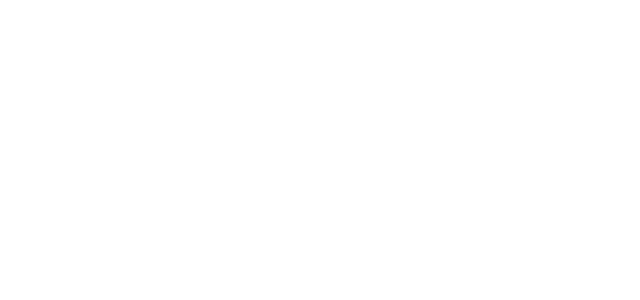
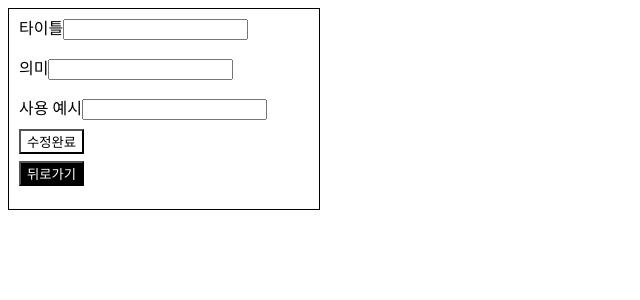
Before and after one commit to U-Jinyeol/react_prac_dictionary, a React (Create React App) app: page /Edit in a window 1280 px wide. Shown: the top 300 px of the page, without its empty margins (0-640 px from the left). Built offline with nearby package versions, Linux system fonts and the light colour scheme.

Commit message:
기본 기능 완성

```diff
--- a/package.json
+++ b/package.json
@@ -6,12 +6,14 @@
     "@testing-library/jest-dom": "^5.14.1",
     "@testing-library/react": "^12.0.0",
     "@testing-library/user-event": "^13.2.1",
+    "firebase": "^9.6.10",
     "react": "^17.0.2",
     "react-dom": "^17.0.2",
     "react-redux": "^7.2.6",
     "react-router-dom": "5.3",
     "react-scripts": "5.0.0",
     "redux": "^4.1.2",
+    "redux-thunk": "^2.4.1",
     "styled-components": "^5.3.5",
     "web-vitals": "^2.1.0"
   },
--- a/src/App.js
+++ b/src/App.js
@@ -1,5 +1,6 @@
 import Home from "./Home";
 import PostPage from "./PostPage";
+import Edit from "./Edit";
 import { Route } from "react-router-dom";
 
 function App() {
@@ -11,6 +12,9 @@
       <Route path="/PostPage" exact>
         <PostPage />
       </Route>
+      <Route path="/Edit" exact>
+        <Edit />
+      </Route>
     </div>
   );
 }
--- /dev/null
+++ b/src/Edit.js
@@ -0,0 +1,59 @@
+import React from "react";
+import styled from "styled-components";
+import { useHistory } from "react-router-dom";
+
+function Edit() {
+  const history = useHistory();
+
+  return (
+    <Box>
+      <label>타이틀</label>
+      <input type="text" />
+      <br />
+      <label>의미</label>
+      <input type="text" />
+      <br />
+      <label>사용 예시</label>
+      <input type="text" />
+      <SaveBtn>수정완료</SaveBtn>
+      <BackBtn
+        onClick={() => {
+          history.push("/");
+        }}
+      >
+        뒤로가기
+      </BackBtn>
+    </Box>
+  );
+}
+
+const Box = styled.div`
+  margin-bottom: 30px;
+  padding-left: 10px;
+  border: 1px solid black;
+  width: 300px;
+  height: 200px;
+  line-height: 40px;
+`;
+
+const SaveBtn = styled.button`
+  display: block;
+  background-color: white;
+  &:hover {
+    box-shadow: 0px 0px 6px black;
+    font-size: 1rem;
+    font-weight: 900;
+  }
+`;
+
+const BackBtn = styled.button`
+  background-color: black;
+  color: white;
+  &:hover {
+    box-shadow: 0px 0px 6px black;
+    font-size: 1rem;
+    font-weight: 900;
+  }
+`;
+
+export default Edit;
--- a/src/PostPage.js
+++ b/src/PostPage.js
@@ -1,52 +1,73 @@
-import React, { useState } from "react";
+import React from "react";
 import styled from "styled-components";
 import { useHistory } from "react-router-dom";
-import { useSelector } from "react-redux";
+import { useDispatch } from "react-redux";
+import { createPost, loadPostFB, addPostFB } from "./redux/modules/post";
+//파이어베이스 db 연결 확인
+import { db } from "./firebase";
+//콜렉션은 만들어준거 가져오는거, 겟독은 한개, 겟독스는 여러개, 애드독은 추가, 업데이트독은 수정,어떤 도큐먼트를 수정할지를 불러와야 해서 doc도 임포트,딜리트독은 삭제 )
+import {
+  collection,
+  getDoc,
+  getDocs,
+  addDoc,
+  updateDoc,
+  doc,
+  deleteDoc,
+} from "firebase/firestore";
 
 function PostPage() {
   const history = useHistory();
-  const data = useSelector((state) => state);
+  const text_title = React.useRef(null);
+  const text_mean = React.useRef(null);
+  const text_ex = React.useRef(null);
+  const dispatch = useDispatch(); //수정하는거
 
-  const input_1 = React.useRef(null);
-  const input_2 = React.useRef(null);
-  const input_3 = React.useRef(null);
+  //콜렉션을 먼저 접근,
+  React.useEffect(() => {
+    // 파이어스토어(db), 콜렉션, 수정 또는 삭제할 부분의 아이디
+    // const docRef = doc(db, "dictionary", "6JUPHSrwRSoIotHYvkrB");
+    // deleteDoc(docRef);
+    //어떻게 바꿀지 정의
+    // updateDoc(docRef, { text: "new2" });
+    //애드독은 어떤 데이터를 추가할지 써줘야한다 ↓↓↓↓↓
+    // addDoc(collection(db, "dictionary"), { text: "new" });
+    //콜렉션 정보를 가져온다
+    //promise로 넘어오기 때문에 데이터 확인은 별도로 해줘야 함
+    //바로 async await -> 니가 정보 줄때까지 기다린다 ~ 라는 의미
+    // const query = await getDocs(collection(db, "dictionary"));
+    // console.log(query);
+    //데이터가 불러와지지만 읽기 불편한 형태라 변환이 필요
+    //forEach를 써서 도큐먼트 객체를 반복문을 돌림
+    // query.forEach((doc) => {
+    //   console.log(doc.id, doc.data());
+    dispatch(loadPostFB());
+  }, []);
+
+  function addVocaList() {
+    //액션 실행 함수가 바로 실행되도록 삽입
+    dispatch(
+      addPostFB({
+        title: text_title.current.value,
+        mean: text_mean.current.value,
+        ex: text_ex.current.value,
+        date: new Date(),
+      })
+    );
+    history.push("/");
+  }
 
   return (
     <Box>
       <label>타이틀</label>
-      <input
-        type="text"
-        ref={input_1}
-        onChange={() => {
-          console.log(input_1.current.value);
-        }}
-      />
+      <input type="text" ref={text_title} />
       <br />
       <label>의미</label>
-      <input
-        type="text"
-        ref={input_2}
-        onChange={() => {
-          console.log(input_2.current.value);
-        }}
-      />
+      <input type="text" ref={text_mean} />
       <br />
       <label>사용 예시</label>
-      <input
-        type="text"
-        ref={input_3}
-        onChange={() => {
-          console.log(input_3.current.value);
-        }}
-      />
-      <SaveBtn
-        onClick={() => {
-          alert("등록완료");
-          history.push("/");
-        }}
-      >
-        등록하기
-      </SaveBtn>
+      <input type="text" ref={text_ex} />
+      <SaveBtn onClick={addVocaList}>등록하기</SaveBtn>
       <BackBtn
         onClick={() => {
           history.push("/");
@@ -69,12 +90,22 @@
 
 const SaveBtn = styled.button`
   display: block;
-  background-color: darkcyan;
+  background-color: white;
+  &:hover {
+    box-shadow: 0px 0px 6px black;
+    font-size: 1rem;
+    font-weight: 900;
+  }
 `;
 
 const BackBtn = styled.button`
   background-color: black;
   color: white;
+  &:hover {
+    box-shadow: 0px 0px 6px black;
+    font-size: 1rem;
+    font-weight: 900;
+  }
 `;
 
 export default PostPage;
--- /dev/null
+++ b/src/firebase.js
@@ -0,0 +1,21 @@
+// Import the functions you need from the SDKs you need
+import { initializeApp } from "firebase/app";
+import { getFirestore } from "firebase/firestore";
+
+const firebaseConfig = {
+  apiKey: "AIzaSyDTp0IrVsspm1nPBqyUQkUJhqjOgj2Vg8w",
+  authDomain: "sparta-react-basic-22569.firebaseapp.com",
+  projectId: "sparta-react-basic-22569",
+  storageBucket: "sparta-react-basic-22569.appspot.com",
+  messagingSenderId: "1089512299892",
+  appId: "1:1089512299892:web:1dccaab6460c784c9de021",
+  measurementId: "G-6HGSWLQ6P0",
+};
+
+initializeApp(firebaseConfig);
+// Initialize Firebase
+// const app = initializeApp(firebaseConfig);
+
+const db = getFirestore();
+
+export { db };
--- a/src/redux/configStore.js
+++ b/src/redux/configStore.js
@@ -1,12 +1,19 @@
 //리듀스가 전부 묶어서(combine) 만드는 store
-import { createStore, combineReducers } from "redux";
+import { createStore, combineReducers, applyMiddleware, compose } from "redux";
+import thunk from "redux-thunk";
 import post from "./modules/post";
+
+//미들웨어 청크
+const middlewares = [thunk];
 
 //리듀서들의 묶음을 통상적으로 rootReducer라고 함
 //리듀서가 여러개면 중괄호 안에 ,로 더 적어준다. ex. bucket, bucket2 ...
 const rootReducer = combineReducers({ post });
 
+//리듀서 말고 추가로 묶어줄 모음
+const enhancer = applyMiddleware(...middlewares);
+
 //스토어를 만들고 그안에 리듀서의 묶음을 넣어준다
-const store = createStore(rootReducer);
+const store = createStore(rootReducer, enhancer);
 
 export default store;
--- a/src/redux/modules/post.js
+++ b/src/redux/modules/post.js
@@ -1,36 +1,79 @@
-// Post.js
+// post.js
+import { db } from "../../firebase";
+import {
+  collection,
+  doc,
+  getDoc,
+  getDocs,
+  addDoc,
+  updateDoc,
+  deleteDoc,
+} from "firebase/firestore";
 
-// Actions 타입 "파일명/모듈명/어떤액션"
-// const LOAD = "my-app/widgets/LOAD";
-// const UPDATE = "my-app/widgets/UPDATE";
-// const REMOVE = "my-app/widgets/REMOVE";
+// Actions 타입 "모듈명/어떤액션"
 const CREATE = "post/CREATE";
+const LOAD = "post/LOAD";
 
 //초기값
 const initialState = {
-  list: ["리덕스사용중", "매일 책 읽기", "수영 배우기", "코딩하기"],
+  list: [],
 };
 
 // Action Creators
 // 키:밸류 값이 같으면 밸류값을 생략할 수 있음
 // ex. weidget:widget => widget
+
+export function loadPost(post_list) {
+  console.log("액션 로드");
+  return { type: LOAD, post_list };
+}
+
 export function createPost(post) {
-  console.log("액션");
-  console.log(post);
+  console.log("액션 크리에이트");
   return { type: CREATE, post: post };
 }
+
+//middlewarese
+export const loadPostFB = () => {
+  return async function (dispatch) {
+    const post_data = await getDocs(collection(db, "dictionary"));
+    let post_list = [];
+    post_data.forEach((doc) => {
+      post_list.push({ id: doc.id, ...doc.data() });
+    });
+
+    console.log(post_list);
+    const date_post_list = post_list.sort((a, b) => {
+      return b.date - a.date;
+    });
+    dispatch(loadPost(date_post_list));
+  };
+};
+
+//middlewarese
+export const addPostFB = (post) => {
+  return async function (dispatch) {
+    const docRef = await addDoc(collection(db, "dictionary"), post);
+    const post_data = { id: docRef.id, ...post };
+    dispatch(createPost(post_data));
+    console.log(docRef);
+  };
+};
 
 // Reducer
 export default function reducer(state = initialState, action = {}) {
   switch (action.type) {
     //어떤 케이스인지 써주기
+    case "post/LOAD": {
+      return { list: action.post_list };
+    }
     case "post/CREATE": {
       console.log("값 변경");
       //변경 될 값이 들어갈 새로운 변수 선언
       //새로운 변수는 수정 값을 적어줘야하는데 ...으로 복사하고
       //action의 bucket(수정되는 값)으로 변경한다는 의미
       const new_post_list = [...state.list, action.post];
-      console.log(new_post_list);
+      // new_post_list.unshift(action.post);
       //초기값 list와 같은 형태로 수정
       return { list: new_post_list };
     }
```
Also changed, not shown: src/Home.js (+33 -29 lines), src/redux/modules/ex.js (added, +36 -0 lines), src/redux/modules/mean.js (added, +36 -0 lines), 1 other file (tests, documents, lock files or other folders).
